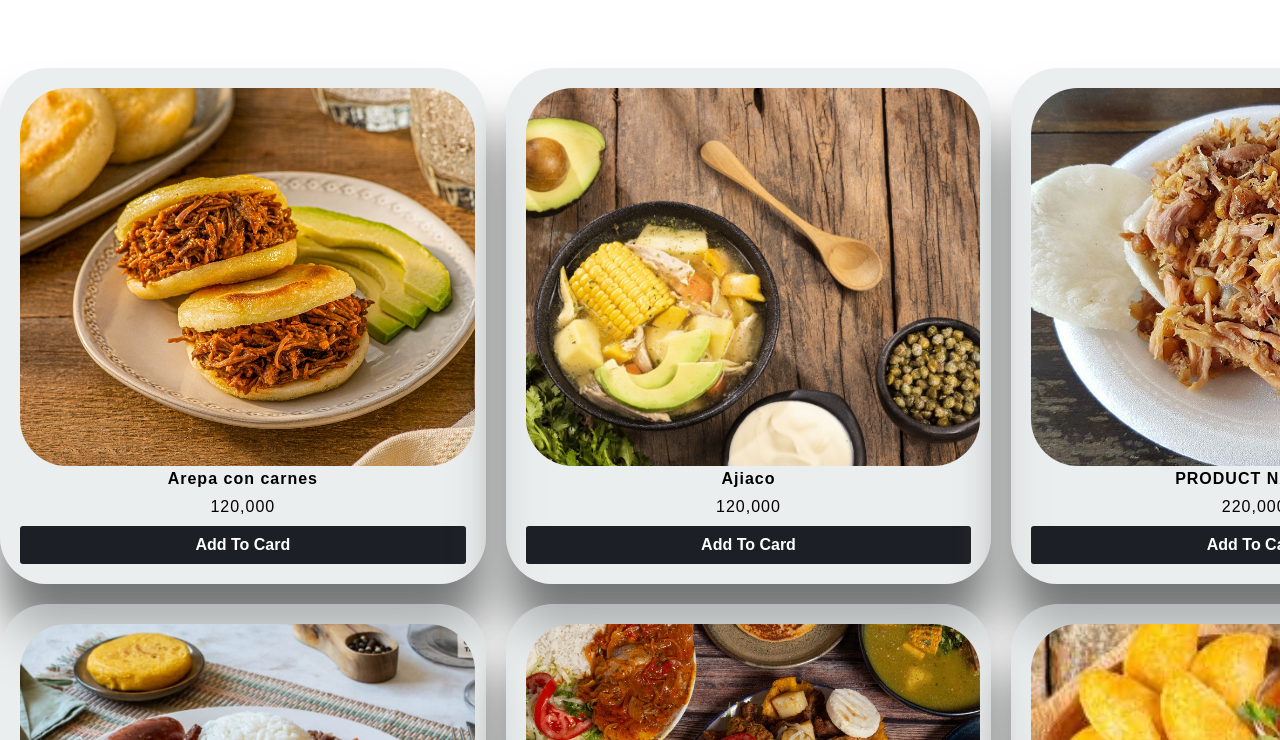
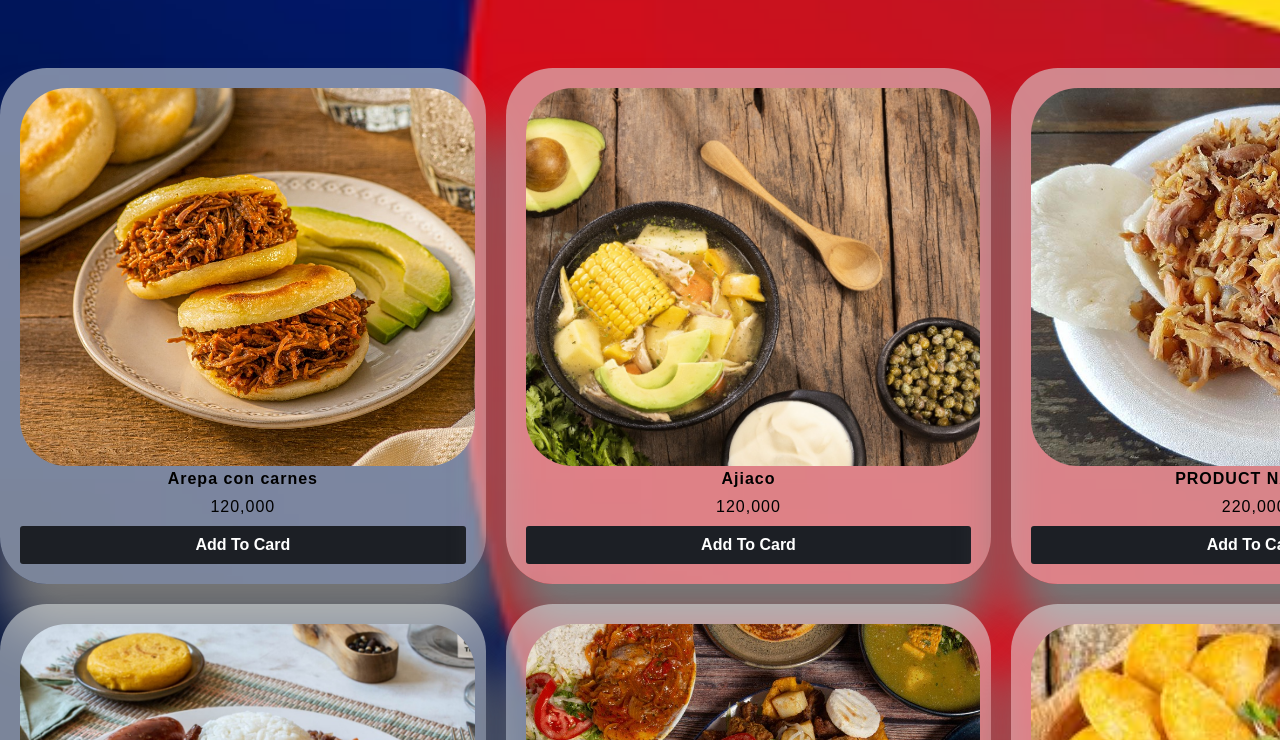
Before and after one commit to SoftWerb/VIVADECOLOMBIA, a plain HTML site: page abu.html in a window 1280 px wide. Shown: the part 173-913 px from the top of the page. Drawn offline with Linux system fonts and the light colour scheme.

Commit message:
Update syles.css

```diff
--- a/css/syles.css
+++ b/css/syles.css
@@ -1,7 +1,7 @@
 body {
     font-family: "Dongle", sans-serif;
     margin: 0;
-    background-image: url(img/fondo-texturizado-colores-brillantes-patrones-geometricos_1120604-514.avif);
+    background-image: url(../img/fondo-texturizado-colores-brillantes-patrones-geometricos_1120604-514.avif);
     padding: 0;
     background-size: cover;
 }
```
